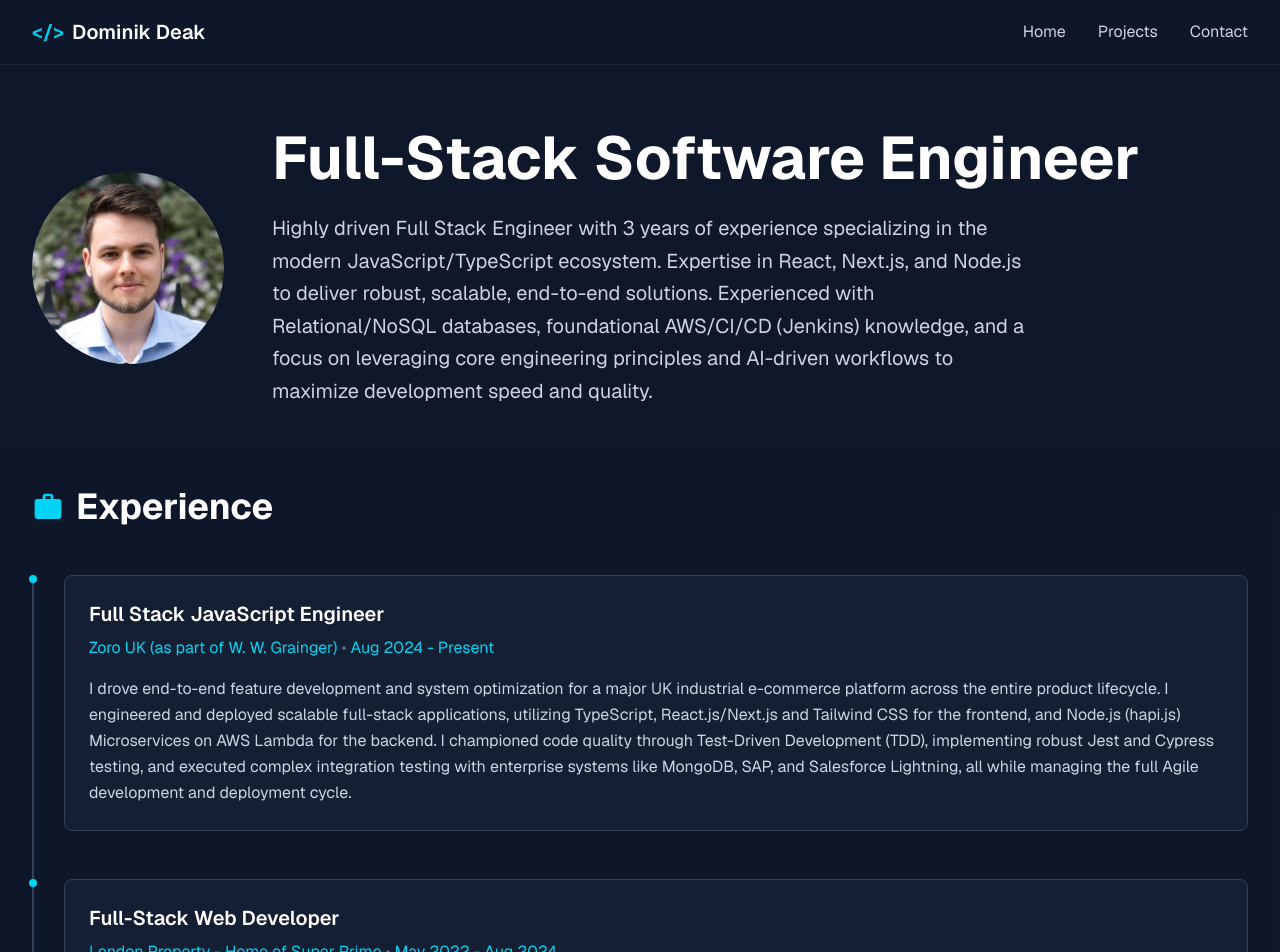
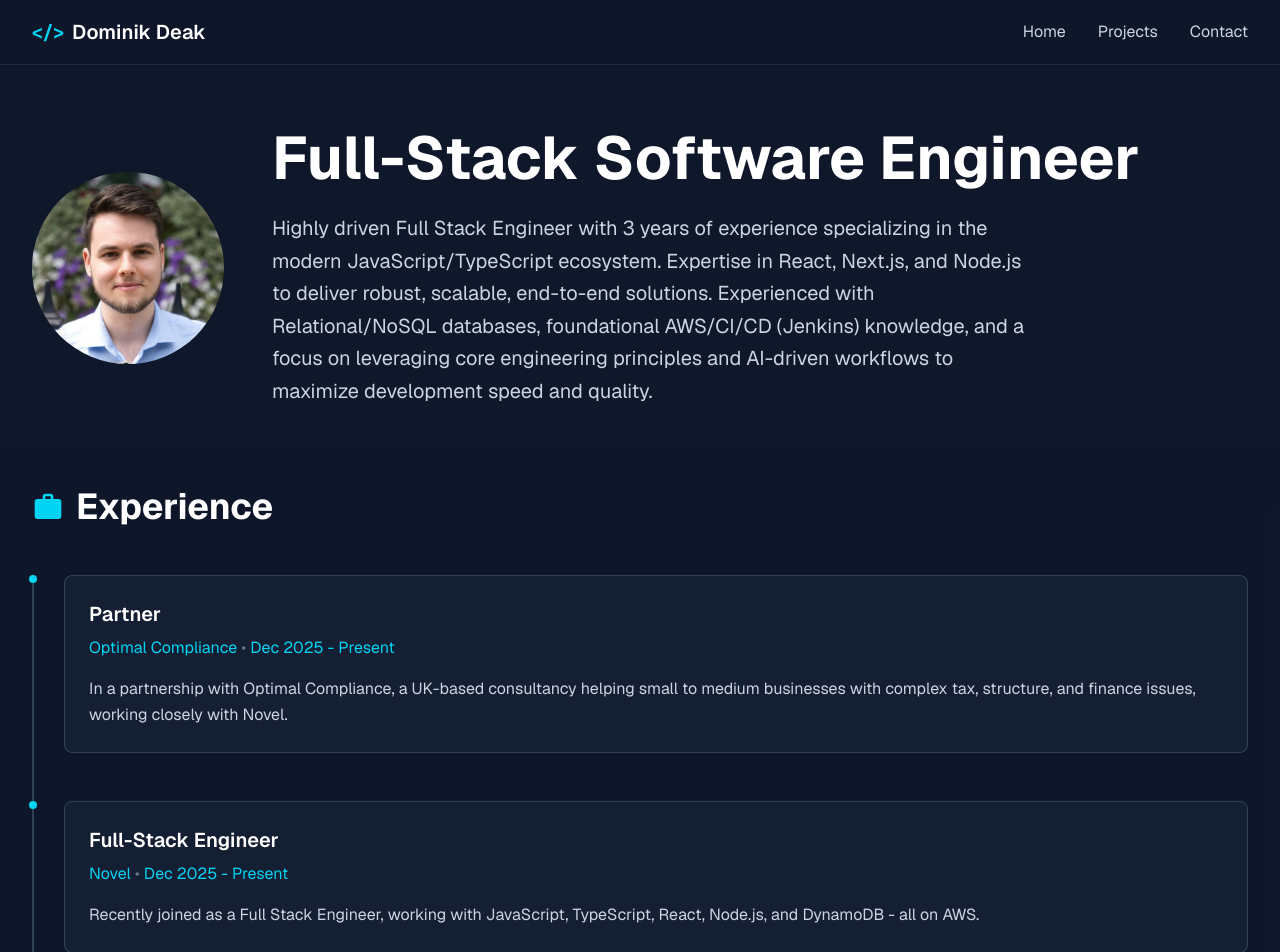
Before and after one commit to dominik-deak/portfolio, a Next.js app: page / in a window 1280 px wide. Shown: the top 952 px of the page. Built offline with nearby package versions, Linux system fonts and the light colour scheme.

Commit message:
add Novel and Optimal Compliance to experience & reverse order

```diff
--- a/src/components/Experience.tsx
+++ b/src/components/Experience.tsx
@@ -17,7 +17,7 @@ const Experience = () => {
           <div className="absolute left-0 top-0 bottom-0 w-0.5 bg-slate-700 hidden sm:block" />
 
           <div className="space-y-12">
-            {experienceData.map((exp) => (
+            {experienceData.reverse().map((exp) => (
               <div key={exp.id} className="relative pl-0 sm:pl-8">
                 {/* Timeline dot */}
                 <div className="absolute left-0 top-0 w-2 h-2 bg-cyan-400 rounded-full -translate-x-[3px] hidden sm:block" />
--- a/src/data/experience.json
+++ b/src/data/experience.json
@@ -1,16 +1,30 @@
 [
   {
     "id": 1,
-    "title": "Full Stack JavaScript Engineer",
-    "company": "Zoro UK (as part of W. W. Grainger)",
-    "period": "Aug 2024 - Present",
-    "description": "I drove end-to-end feature development and system optimization for a major UK industrial e-commerce platform across the entire product lifecycle. I engineered and deployed scalable full-stack applications, utilizing TypeScript, React.js/Next.js and Tailwind CSS for the frontend, and Node.js (hapi.js) Microservices on AWS Lambda for the backend. I championed code quality through Test-Driven Development (TDD), implementing robust Jest and Cypress testing, and executed complex integration testing with enterprise systems like MongoDB, SAP, and Salesforce Lightning, all while managing the full Agile development and deployment cycle."
-  },
-  {
-    "id": 2,
     "title": "Full-Stack Web Developer",
     "company": "London Property - Home of Super Prime",
     "period": "May 2022 - Aug 2024",
     "description": "I spearheaded the modernization of the company's primary dashboard, independently leading the front-end transition from legacy HTML/CSS/JavaScript to a dynamic, responsive interface using React JS and Tailwind CSS. I developed, tested, and deployed new features by extending the existing PHP backend and MySQL database, while also maintaining the smooth operation of key applications. Beyond development, I gained a strong understanding of web application environments by managing WordPress maintenance and collaborating on Linux server setup and system backups. I also actively contributed to business strategy and technical hiring while effectively balancing my part-time development schedule with final-year academic commitments."
+  },
+  {
+    "id": 2,
+    "title": "Full Stack JavaScript Engineer",
+    "company": "Zoro UK (as part of W. W. Grainger)",
+    "period": "Aug 2024 - Dec 2025",
+    "description": "I drove end-to-end feature development and system optimization for a major UK industrial e-commerce platform across the entire product lifecycle. I engineered and deployed scalable full-stack applications, utilizing TypeScript, React.js/Next.js and Tailwind CSS for the frontend, and Node.js (hapi.js) Microservices on AWS Lambda for the backend. I championed code quality through Test-Driven Development (TDD), implementing robust Jest and Cypress testing, and executed complex integration testing with enterprise systems like MongoDB, SAP, and Salesforce Lightning, all while managing the full Agile development and deployment cycle."
+  },
+  {
+    "id": 3,
+    "title": "Full-Stack Engineer",
+    "company": "Novel",
+    "period": "Dec 2025 - Present",
+    "description": "Recently joined as a Full Stack Engineer, working with JavaScript, TypeScript, React, Node.js, and DynamoDB - all on AWS."
+  },
+  {
+    "id": 4,
+    "title": "Partner",
+    "company": "Optimal Compliance",
+    "period": "Dec 2025 - Present",
+    "description": "In a partnership with Optimal Compliance, a UK-based consultancy helping small to medium businesses with complex tax, structure, and finance issues, working closely with Novel."
   }
 ]
```
